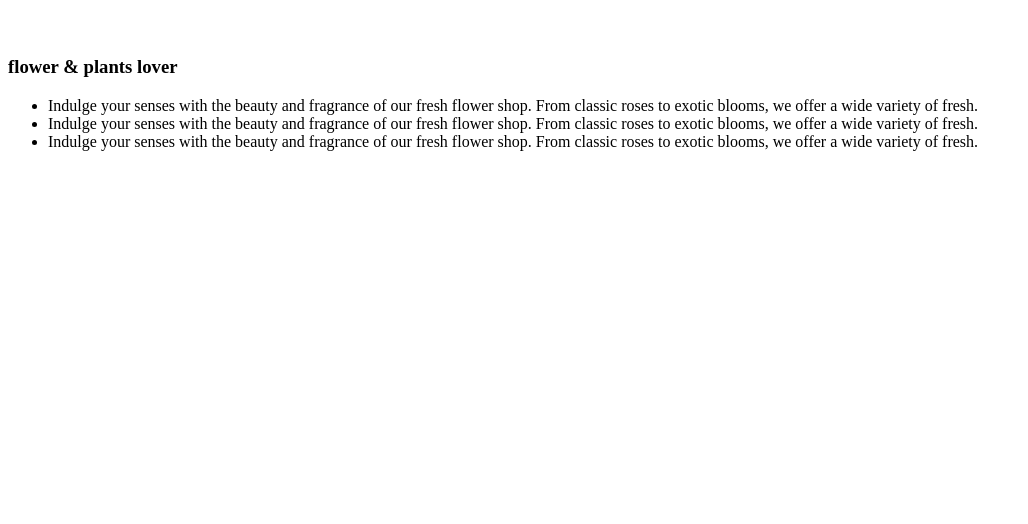
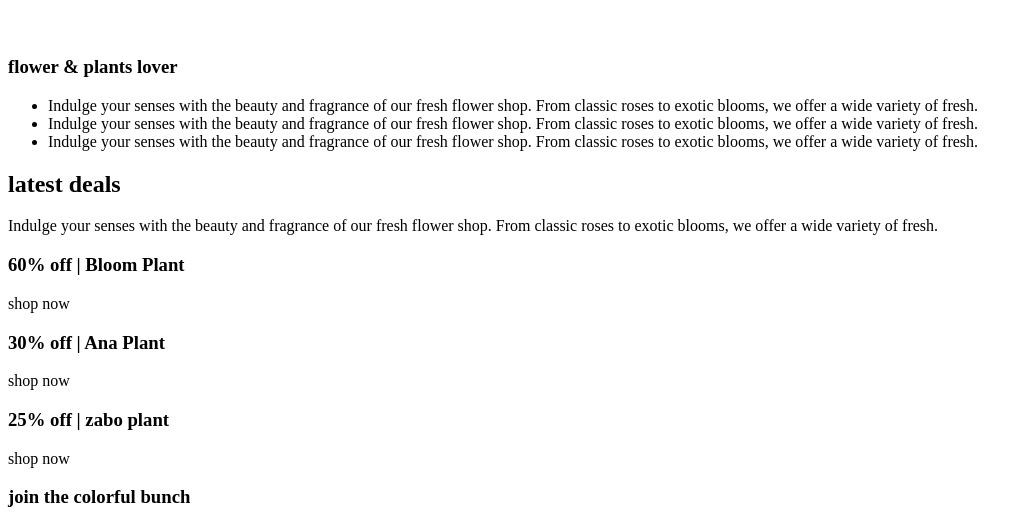
Before and after one commit to fahim-shareear/b12_a_2_responsive_flowers, a plain HTML site: page index.html in a window 1280 px wide. Shown: the part 6038-6562 px from the top of the page, without its empty margins (0-1028 px from the left). Before the commit the page ends 6205 px from the top, so only its background shows below. Drawn offline with Linux system fonts and the light colour scheme.

Commit message:
removing comments

```diff
--- a/index.html
+++ b/index.html
@@ -192,7 +192,7 @@
    </section>
 
 <!-- deals section -->
-<!-- <section class="offer">
+<section class="offer">
   <div class="offer-main">
 
     <div class="offer-top">
@@ -276,7 +276,7 @@
             </div>
         </div>
     </div>
-</footer> -->
+</footer>
 
 
 <script>
```
